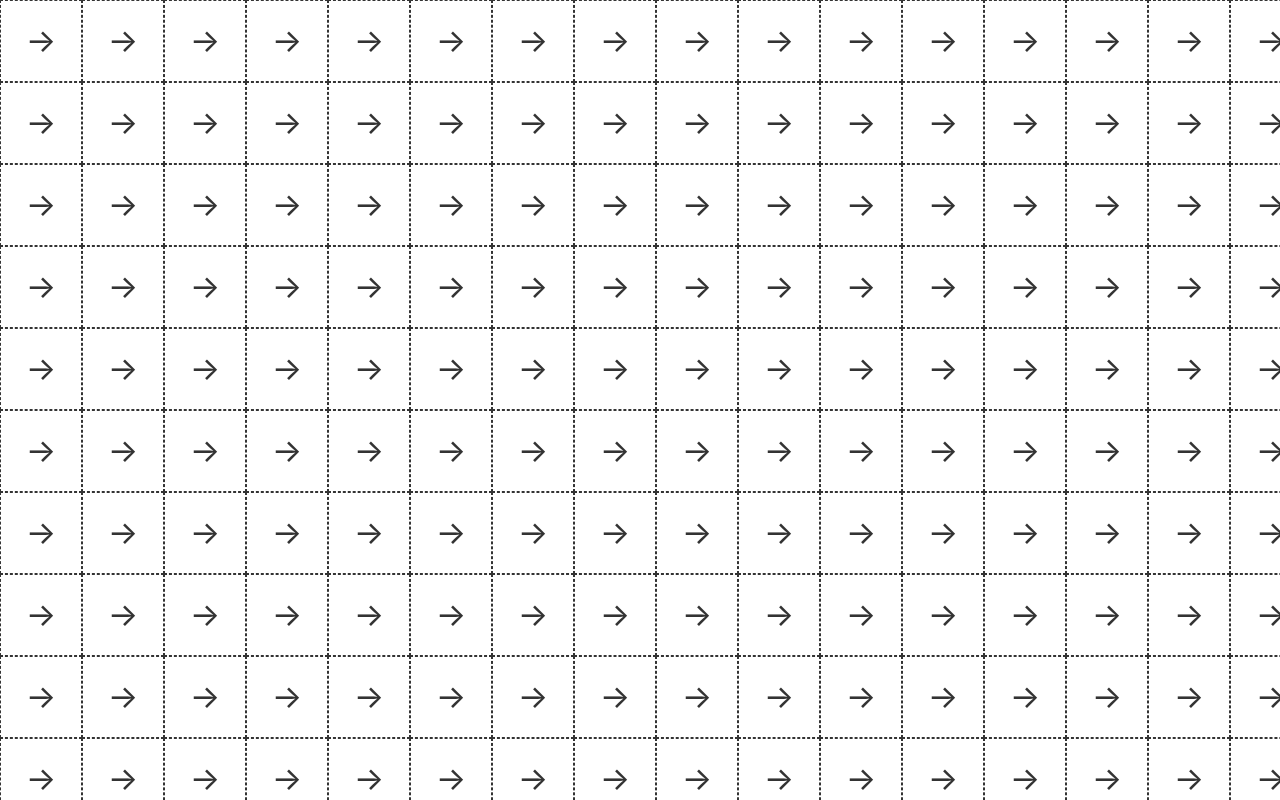
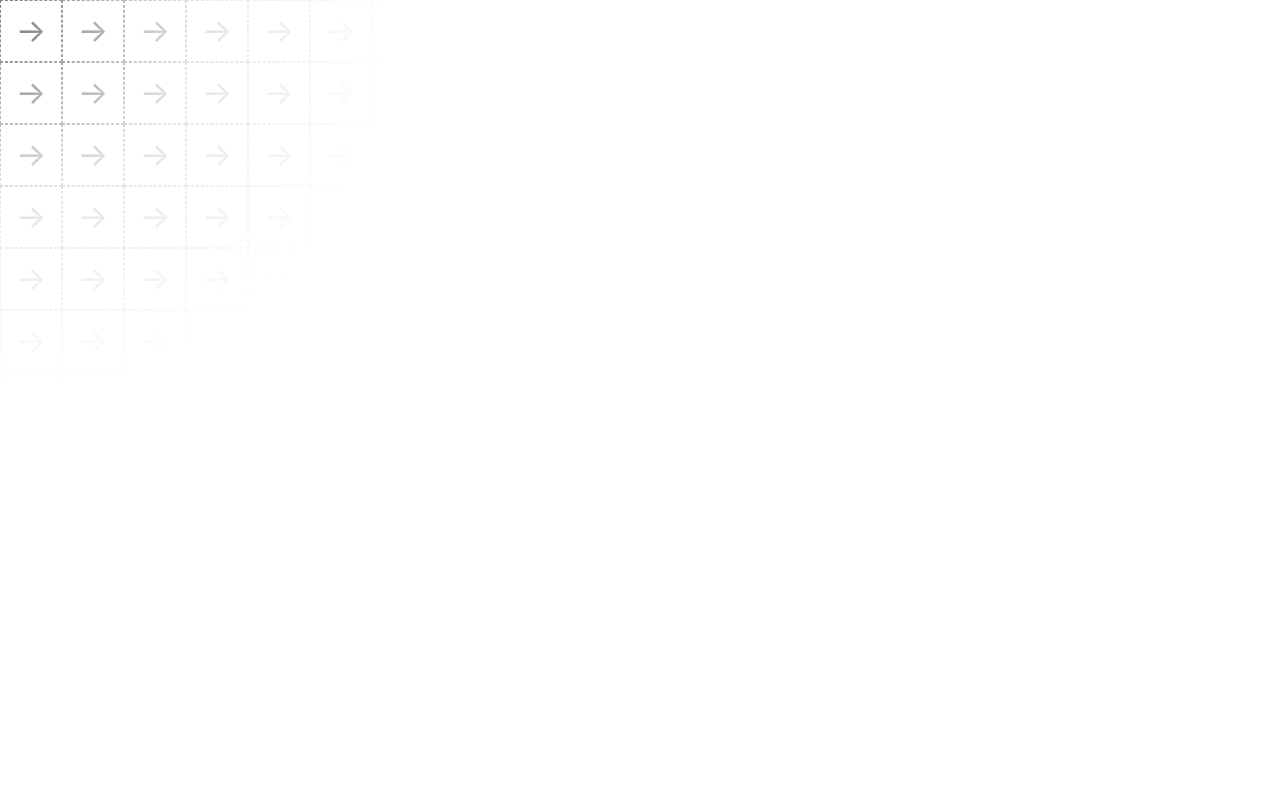
Before and after one commit to arielbk/pointer-animation, a React (Vite) app: page / in a window 1280 px wide. Built offline with nearby package versions, Linux system fonts and the light colour scheme.

Commit message:
feat: add spotlight effect

```diff
--- a/src/components/Cell.tsx
+++ b/src/components/Cell.tsx
@@ -3,12 +3,12 @@ import { useEffect, useRef, useState } from 'react';
 import { motion } from 'framer-motion';
 import { Coordinate } from './Grid';
 
-export const CELL_SIZE = 80;
+export const CELL_SIZE = 60;
 
 const Container = styled.div`
   width: ${CELL_SIZE}px;
   height: ${CELL_SIZE}px;
-  border: 1px dashed #333;
+  border: 1px dashed #777;
   display: flex;
   justify-content: center;
   align-items: center;
@@ -16,7 +16,7 @@ const Container = styled.div`
 
 const Content = styled(motion.div)<{ direction: number }>`
   font-size: 2rem;
-  color: #333;
+  color: #777;
   rotate: ${(props) => props.direction + 'deg'};
 `;
 
--- a/src/components/Grid.tsx
+++ b/src/components/Grid.tsx
@@ -1,8 +1,19 @@
 import styled from '@emotion/styled';
+import {
+  motion,
+  useMotionTemplate,
+  useMotionValue,
+  useTime,
+  useTransform,
+  useVelocity,
+} from 'framer-motion';
 import { useEffect, useState } from 'react';
 import Cell, { CELL_SIZE } from './Cell';
 
-const Container = styled.div<{ columns: number }>`
+const Container = styled(motion.div)<{
+  columns: number;
+  centerMouse: [number, number];
+}>`
   position: absolute;
   top: 0;
   left: 0;
@@ -11,6 +22,15 @@ const Container = styled.div<{ columns: number }>`
   overflow: hidden;
   display: grid;
   grid-template-columns: repeat(${(props) => props.columns}, 1fr);
+  mask-image: radial-gradient(
+    400px 400px,
+    rgba(0, 0, 0, 1),
+    rgba(0, 0, 0, 0.2),
+    transparent
+  );
+  mask-repeat: no-repeat;
+  mask-position: ${({ centerMouse }) =>
+    `${centerMouse[0]}px ${centerMouse[1]}px`};
 `;
 
 export type Coordinate = [number, number];
@@ -20,13 +40,26 @@ function Grid() {
   const [rows, setRows] = useState(0);
   const [mouse, setMouse] = useState<Coordinate>([0, 0]);
 
+  const [width, setWidth] = useState(0);
+  const [height, setHeight] = useState(0);
+
+  const [centerMouse, setCenterMouse] = useState<[number, number]>([0, 0]);
+
+  // const maskPosition = useMotionTemplate``;
+
+  useEffect(() => {
+    setCenterMouse([mouse[0] - width / 2, mouse[1] - height / 2]);
+  }, [width, mouse, height]);
+
   // determine rows and columns
   useEffect(() => {
     // possibly use a resize observer here instead
     if (typeof window === 'undefined') return;
     const calculateGrid = () => {
+      setWidth(window.innerWidth);
       const columnCount = Math.ceil(window.innerWidth / CELL_SIZE);
       setColumns(columnCount);
+      setHeight(window.innerHeight);
       const rowCount = Math.ceil(window.innerHeight / CELL_SIZE);
       setRows(rowCount);
     };
@@ -53,7 +86,7 @@ function Grid() {
   }, []);
 
   return (
-    <Container columns={columns}>
+    <Container columns={columns} centerMouse={centerMouse}>
       {Array.from({ length: columns * rows })
         // {Array.from({ length: 1 })
         .fill('')
```
